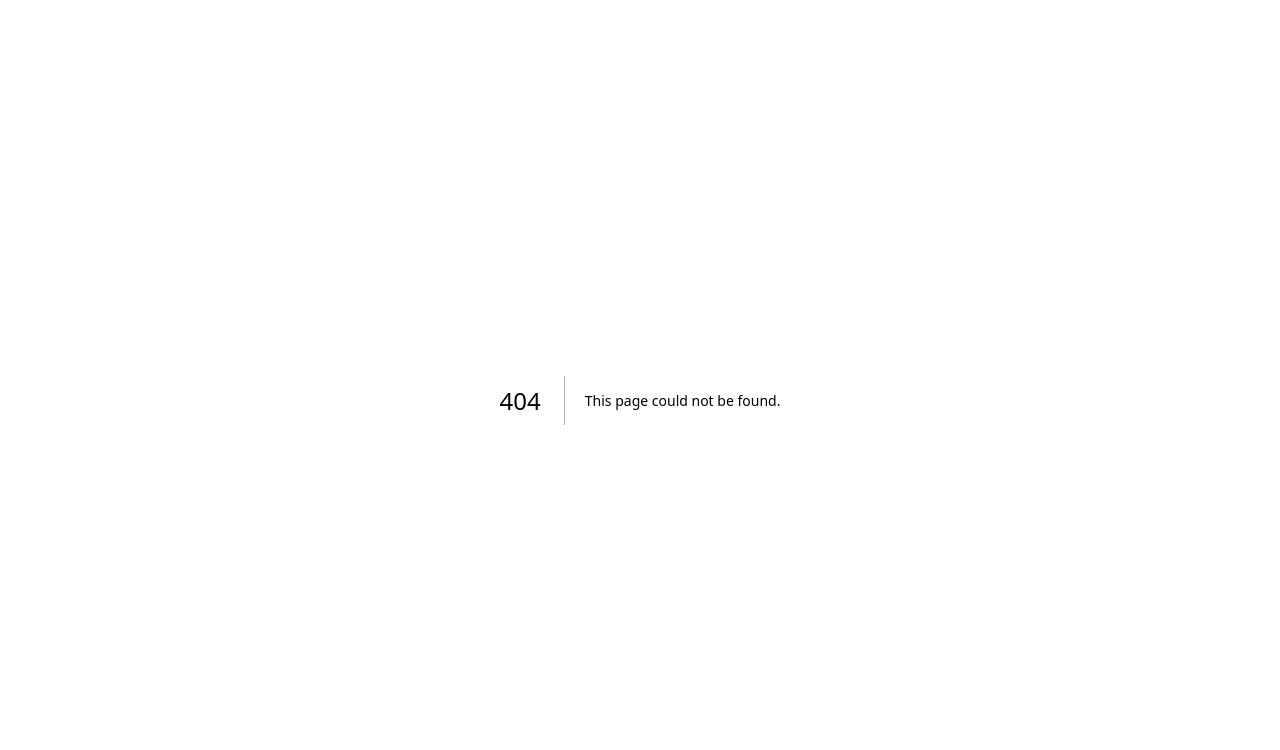
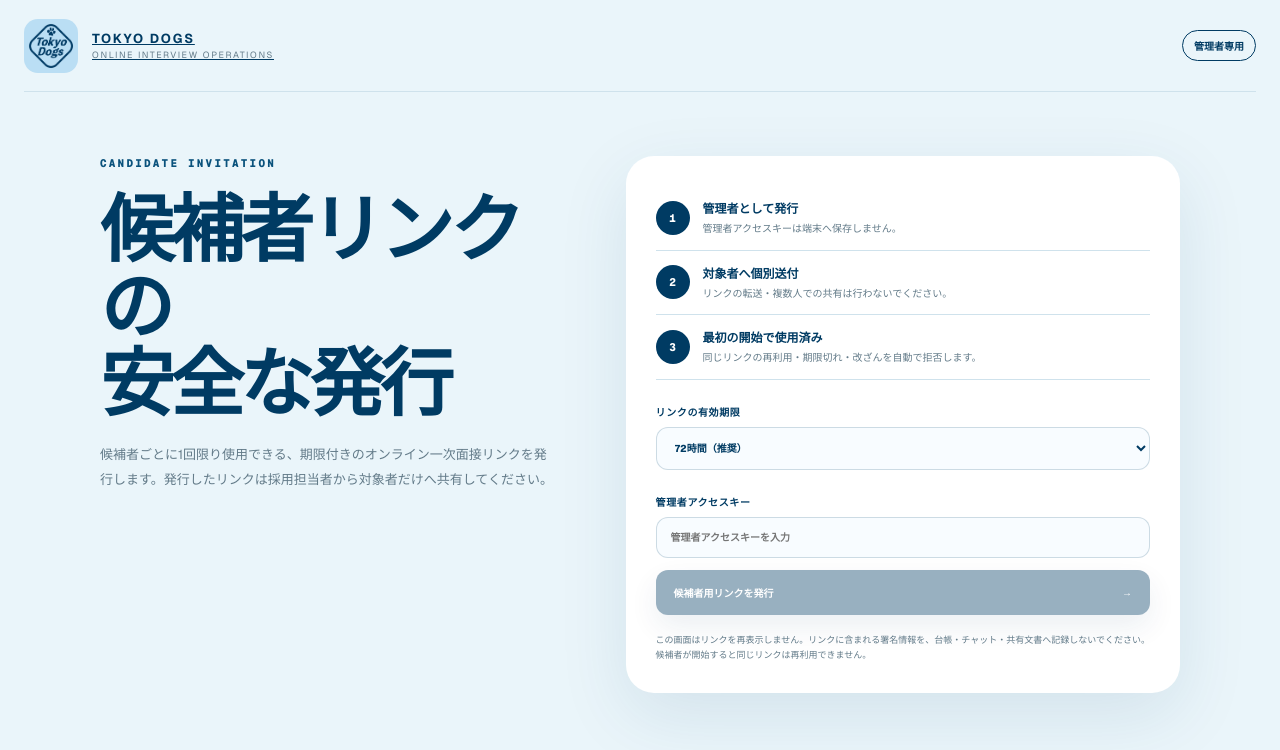
Before and after one commit to tokyodogs909-ux/tokyo-dogs-interview-bot, a Next.js app: page /staff/invites in a window 1280 px wide. Before the commit this address had no page. Shown: the top 750 px of the page. Built offline with nearby package versions, Linux system fonts and the light colour scheme.

Commit message:
Add secure candidate invite management

```diff
--- a/app/globals.css
+++ b/app/globals.css
@@ -402,7 +402,9 @@ select, .candidate-name-input { padding: 13px 14px; }
 .drive-setup-step small { color: var(--muted); font-size: 10px; line-height: 1.55; }
 .drive-admin-key { display: grid; gap: 8px; margin-top: 24px; color: var(--brand-navy); font-size: 10px; font-weight: 800; letter-spacing: .06em; }
 .drive-admin-key input { width: 100%; border: 1px solid rgba(7,66,105,.18); border-radius: 12px; padding: 13px 14px; background: #f8fcff; color: var(--brand-navy); font: inherit; outline: none; }
+.drive-admin-key select { width: 100%; border: 1px solid rgba(7,66,105,.18); border-radius: 12px; padding: 13px 14px; background: #f8fcff; color: var(--brand-navy); font: inherit; outline: none; }
 .drive-admin-key input:focus { border-color: var(--brand-blue); box-shadow: 0 0 0 3px rgba(72,158,205,.12); }
+.drive-admin-key select:focus { border-color: var(--brand-blue); box-shadow: 0 0 0 3px rgba(72,158,205,.12); }
 .drive-admin-key .primary-action, .drive-folder-action .primary-action { width: 100%; justify-content: space-between; margin-top: 4px; }
 .drive-folder-action { display: grid; gap: 10px; margin-top: 24px; }
 .drive-connected-badge { border: 1px solid #9ad2b5; border-radius: 12px; padding: 11px 13px; background: #e7f7ef; color: #16623a; font-size: 11px; font-weight: 800; text-align: center; }
@@ -413,6 +415,11 @@ select, .candidate-name-input { padding: 13px 14px; }
 .drive-root-readback small { color: #16623a; font-size: 10px; }
 .drive-root-readback a { margin-top: 5px; color: var(--brand-navy); font-size: 10px; font-weight: 800; }
 .drive-security-note { margin: 18px 0 0; color: var(--muted); font-size: 9px; line-height: 1.7; }
+.invite-result { display: grid; gap: 9px; margin-top: 18px; padding: 16px; border: 1px solid rgba(7,66,105,.12); border-radius: 16px; background: #f8fcff; }
+.invite-result > span { color: var(--brand-navy); font-size: 10px; font-weight: 800; letter-spacing: .06em; }
+.invite-result textarea { width: 100%; resize: vertical; border: 1px solid rgba(7,66,105,.15); border-radius: 10px; padding: 11px; background: white; color: var(--brand-navy); font: 10px/1.55 var(--font-geist-mono), monospace; }
+.invite-result small { color: var(--muted); font-size: 9px; line-height: 1.6; }
+.invite-result .secondary-action { justify-content: center; }
 
 .site-footer { width: min(1240px, calc(100% - 48px)); margin: 0 auto; min-height: 66px; border-top: 1px solid var(--line); color: var(--muted); display: flex; justify-content: space-between; align-items: center; font-size: 9px; letter-spacing: .1em; }
 
--- /dev/null
+++ b/app/staff/invites/page.tsx
@@ -0,0 +1,143 @@
+"use client";
+
+/* eslint-disable @next/next/no-img-element */
+import { useState } from "react";
+
+type InviteResult = {
+  link: string;
+  expiresAt: string;
+};
+
+function formatExpiry(value: string) {
+  const date = new Date(value);
+  if (Number.isNaN(date.getTime())) return value;
+  return new Intl.DateTimeFormat("ja-JP", {
+    dateStyle: "long",
+    timeStyle: "short",
+    timeZone: "Asia/Tokyo",
+  }).format(date);
+}
+
+export default function InterviewInvitePage() {
+  const [accessKey, setAccessKey] = useState("");
+  const [expiresInHours, setExpiresInHours] = useState(72);
+  const [state, setState] = useState<"idle" | "issuing" | "ready">("idle");
+  const [message, setMessage] = useState("");
+  const [invite, setInvite] = useState<InviteResult | null>(null);
+  const [copied, setCopied] = useState(false);
+
+  async function issueInvite() {
+    setState("issuing");
+    setMessage("");
+    setInvite(null);
+    setCopied(false);
+    try {
+      const response = await fetch("/api/admin/interviews/invite", {
+        method: "POST",
+        credentials: "same-origin",
+        headers: {
+          Authorization: `Bearer ${accessKey}`,
+          "Content-Type": "application/json",
+        },
+        body: JSON.stringify({ expiresInHours }),
+      });
+      const payload = await response.json() as {
+        link?: string;
+        expiresAt?: string;
+        error?: string;
+      };
+      if (!response.ok || !payload.link || !payload.expiresAt) {
+        throw new Error(payload.error || "候補者用リンクを発行できませんでした。");
+      }
+      const link = new URL(payload.link);
+      if (link.origin !== window.location.origin || !link.searchParams.has("invite")) {
+        throw new Error("発行されたリンクを確認できませんでした。");
+      }
+      setAccessKey("");
+      setInvite({ link: link.toString(), expiresAt: payload.expiresAt });
+      setState("ready");
+      setMessage("候補者用リンクを1件発行しました。送付先を確認してから共有してください。");
+    } catch (error) {
+      setState("idle");
+      setMessage(error instanceof Error ? error.message : "候補者用リンクを発行できませんでした。");
+    }
+  }
+
+  async function copyInvite() {
+    if (!invite) return;
+    try {
+      await navigator.clipboard.writeText(invite.link);
+      setCopied(true);
+      setMessage("候補者用リンクをコピーしました。");
+    } catch {
+      setCopied(false);
+      setMessage("自動コピーできませんでした。リンクを選択してコピーしてください。");
+    }
+  }
+
+  return (
+    <main className="staff-shell drive-setup-shell">
+      <header className="site-header staff-header">
+        <a className="brand-button" href="/staff" aria-label="公式選考レビューへ戻る">
+          <img src="/tokyo-dogs-logo.jpg" alt="Tokyo Dogs" />
+          <span><strong>TOKYO DOGS</strong><small>ONLINE INTERVIEW OPERATIONS</small></span>
+        </a>
+        <span className="test-pill">管理者専用</span>
+      </header>
+
+      <section className="drive-setup-card">
+        <div className="drive-setup-heading">
+          <p className="eyebrow">CANDIDATE INVITATION</p>
+          <h1>候補者リンクの<br />安全な発行</h1>
+          <p>候補者ごとに1回限り使用できる、期限付きのオンライン一次面接リンクを発行します。発行したリンクは採用担当者から対象者だけへ共有してください。</p>
+        </div>
+
+        <div className="drive-setup-panel">
+          <div className="drive-setup-step"><span>1</span><div><strong>管理者として発行</strong><small>管理者アクセスキーは端末へ保存しません。</small></div></div>
+          <div className="drive-setup-step"><span>2</span><div><strong>対象者へ個別送付</strong><small>リンクの転送・複数人での共有は行わないでください。</small></div></div>
+          <div className="drive-setup-step"><span>3</span><div><strong>最初の開始で使用済み</strong><small>同じリンクの再利用・期限切れ・改ざんを自動で拒否します。</small></div></div>
+
+          <label className="drive-admin-key">
+            リンクの有効期限
+            <select
+              value={expiresInHours}
+              onChange={(event) => setExpiresInHours(Number(event.target.value))}
+              disabled={state === "issuing"}
+            >
+              <option value={24}>24時間</option>
+              <option value={48}>48時間</option>
+              <option value={72}>72時間（推奨）</option>
+              <option value={168}>7日間</option>
+            </select>
+          </label>
+          <label className="drive-admin-key">
+            管理者アクセスキー
+            <input
+              type="password"
+              value={accessKey}
+              onChange={(event) => setAccessKey(event.target.value)}
+              autoComplete="current-password"
+              placeholder="管理者アクセスキーを入力"
+            />
+            <button className="primary-action" onClick={() => void issueInvite()} disabled={!accessKey || state === "issuing"}>
+              {state === "issuing" ? "発行中…" : "候補者用リンクを発行"} <span>→</span>
+            </button>
+          </label>
+
+          {message && <div className="drive-setup-message" role="status">{message}</div>}
+          {invite && (
+            <div className="invite-result">
+              <span>発行済みリンク</span>
+              <textarea value={invite.link} readOnly rows={4} aria-label="発行済み候補者リンク" />
+              <small>有効期限：{formatExpiry(invite.expiresAt)}（日本時間）</small>
+              <button className="secondary-action" type="button" onClick={() => void copyInvite()}>
+                {copied ? "コピー済み ✓" : "リンクをコピー"}
+              </button>
+            </div>
+          )}
+          <p className="drive-security-note">この画面はリンクを再表示しません。リンクに含まれる署名情報を、台帳・チャット・共有文書へ記録しないでください。候補者が開始すると同じリンクは再利用できません。</p>
+        </div>
+      </section>
+    </main>
+  );
+}
--- a/app/staff/page.tsx
+++ b/app/staff/page.tsx
@@ -188,7 +188,7 @@ export default function StaffReviewPage() {
           <img src="/tokyo-dogs-logo.jpg" alt="Tokyo Dogs" />
           <span><strong>TOKYO DOGS</strong><small>OFFICIAL SELECTION REVIEW</small></span>
         </div>
-        <div className="staff-header-actions"><a href="/staff/google-drive">Drive接続設定</a><span className="test-pill">笠間・山本 専用</span></div>
+        <div className="staff-header-actions"><a href="/staff/invites">候補者リンク発行</a><a href="/staff/google-drive">Drive接続設定</a><span className="test-pill">笠間・山本 専用</span></div>
       </header>
 
       <section className="staff-login">
```
Also changed, not shown: 2 other files (tests, documents, lock files or other folders).
